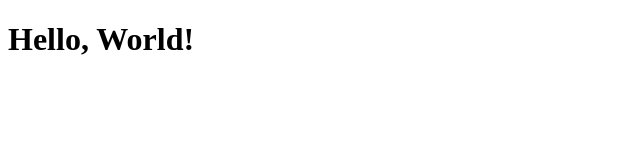
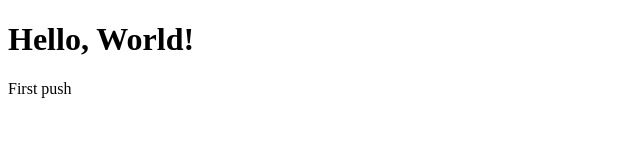
Before and after one commit to Onion22Bolt/just, a plain HTML site: page index.html in a window 1280 px wide. Shown: the full height of the page, 0-640 px from the left. Drawn offline with Linux system fonts and the light colour scheme.

Commit message:
1st push

```diff
--- a/index.html
+++ b/index.html
@@ -5,5 +5,6 @@
 </head>
 <body>
     <h1>Hello, World!</h1>
+    <p>First push</p>
 </body>
 </html>
```
